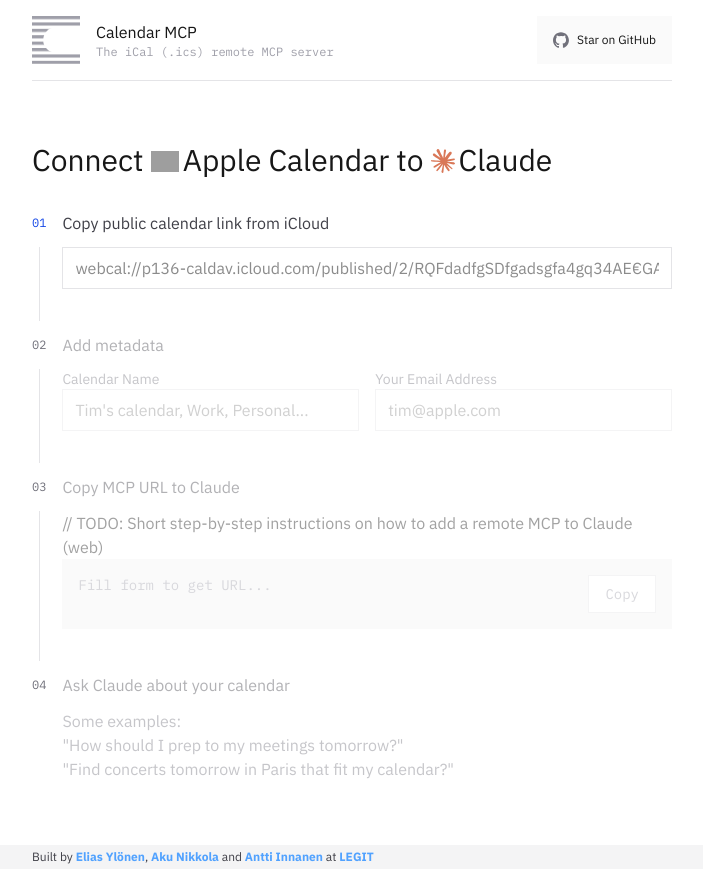
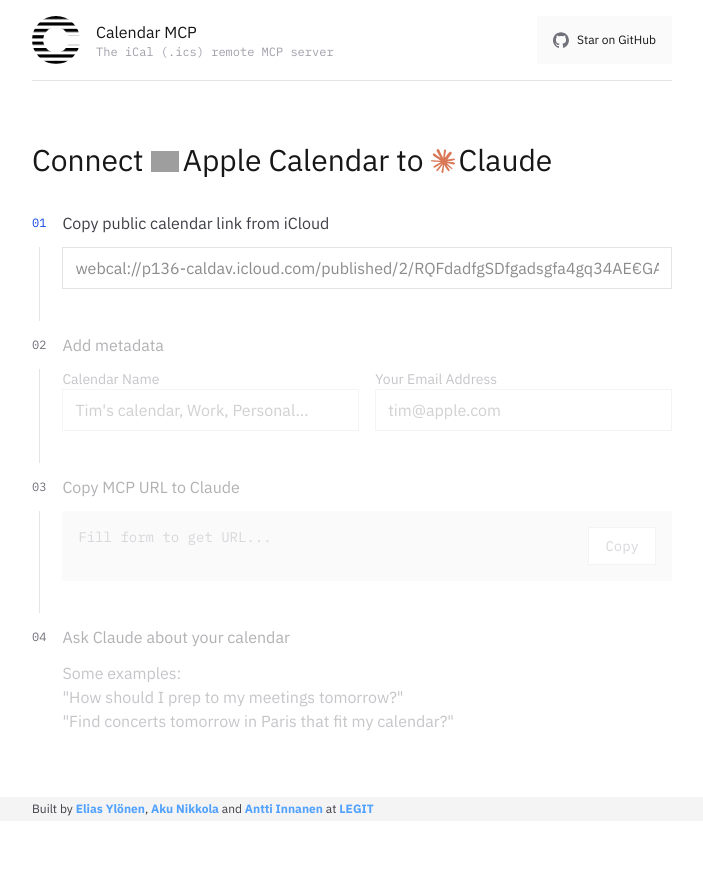
Before and after one commit to Legit-AI/calendar-mcp, a Next.js app: page / in a window 1280 px wide. Shown: the whole page, without its empty margins (288-991 px from the left). After the commit the page ends 821 px from the top, so only its background shows below. Built offline with nearby package versions, Linux system fonts and the light colour scheme; grey boxes are pictures that could not be loaded.

Commit message:
Improve logo

```diff
--- a/src/app/CalendarMCPLogo.tsx
+++ b/src/app/CalendarMCPLogo.tsx
@@ -18,14 +18,15 @@
           patternUnits="userSpaceOnUse"
           patternTransform="rotate(90)"
         >
-          <rect width="6.25" height={15} fill="#9f9fa9" />
+          <rect width="6.25" height={15} fill="black" />
           <rect x="1" width="6.25" height={15} fill="white" />
         </pattern>
 
         <mask id="circle-mask">
-          <rect width="15" height="15" fill="white" />
+          <rect width="15" height="15" fill="black" />
+          <circle cx="7.5" cy="7.5" r="7.5" fill="white" />
           <circle cx="7.5" cy="7.5" r="4" fill="black" />
-          <rect x="7.5" y="3.75" width="7.5" height="7.5" fill="black" />
+          <rect x="7.5" y="6" width="7.5" height="3" fill="black" />
         </mask>
       </defs>
       <rect
--- a/src/app/MCPConfigurationInstructions.tsx
+++ b/src/app/MCPConfigurationInstructions.tsx
@@ -38,8 +38,7 @@
   onCopyClick: () => any;
 }) => (
   <>
-    // TODO: Short step-by-step instructions on how to add a remote MCP to
-    Claude (web)
+    {/* TODO: Short step-by-step instructions on how to add a remote MCP to Claude (web) */}
     {/* <ul className="list-decimal">
       <li></li>
     </ul> */}
```
